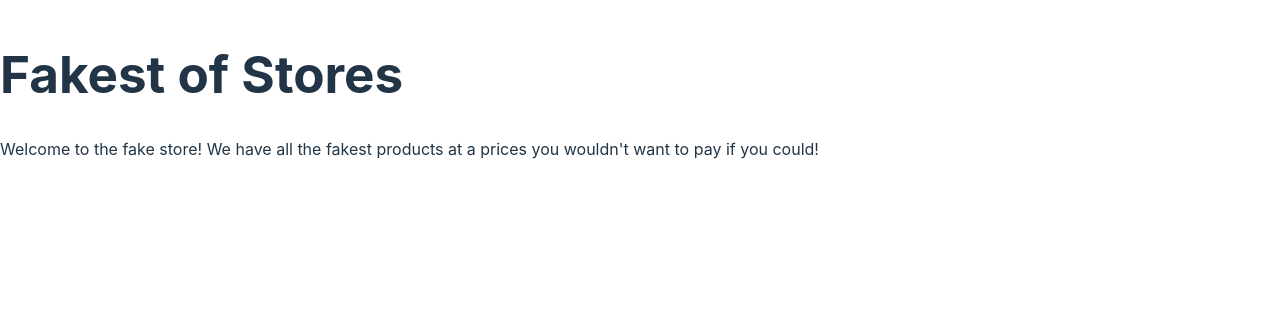
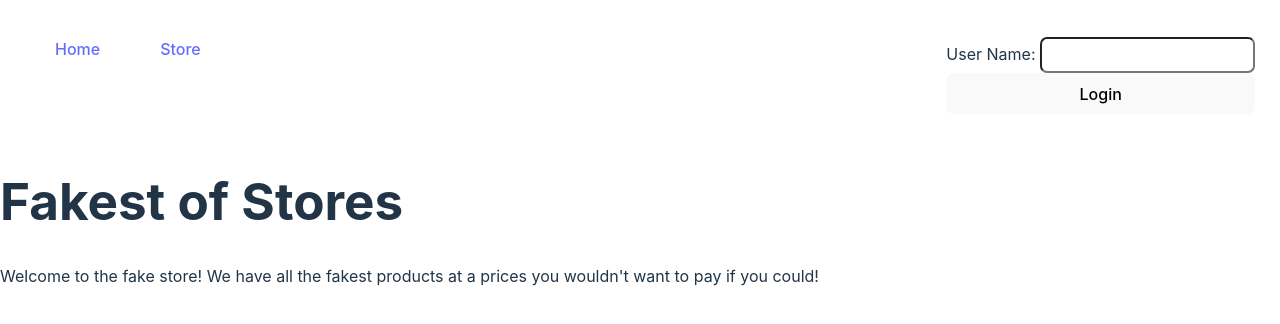
Before and after one commit to dielawn/fake_store, a React (Vite) app: page /home in a window 1280 px wide. Shown: the top 324 px of the page. Built offline with nearby package versions, Linux system fonts and the light colour scheme.

Commit message:
useContext to pass user name variable between components

```diff
--- a/src/App.jsx
+++ b/src/App.jsx
@@ -1,24 +1,16 @@
 import './App.css'
-import Home from './Home'
-import { Store } from './Store'
-import Cart from './Cart'
-import { Nav } from './Nav'
-import User from './User'
-import { useState } from 'react'
-
+import React, { useState } from 'react';
+import Router from './Router'; // Make sure to import Router
+import UserContext from './UserContext';
 
 function App() {
-  const [userName, setUserName] = useState('')
+  const [userName, setUserName] = useState('');
 
   return (
-    <>
-   <Nav userName={userName} setUserName={setUserName} />
-    {/* <Home /> */}
-    {/* <Store />
-    <Cart /> */}
-
-    </>
-  )
+    <UserContext.Provider value={{ userName, setUserName }}>
+      <Router /> {/* Router is now inside UserContext.Provider */}
+    </UserContext.Provider>
+  );
 }
 
-export default App
+export default App;
--- a/src/Home.jsx
+++ b/src/Home.jsx
@@ -1,12 +1,15 @@
+import { useContext } from 'react'
 import './Home.css'
 import { Nav } from './Nav'
+import UserContext from './UserContext'
 
 
 export default function Home() {
+  const {userName} = useContext(UserContext)
     return (
        <div>
 
-
+      <Nav userName={userName} />
         <div className='homeDiv'>
       <h1>Fakest of Stores</h1>
 
--- a/src/Nav.jsx
+++ b/src/Nav.jsx
@@ -1,12 +1,14 @@
 import { Link } from 'react-router-dom'
 import User from './User'
 import './Nav.css'
-import { useState } from 'react'
+import { useContext, useState } from 'react'
+import UserContext from './UserContext'
 
 
 
-export function Nav({userName, setUserName}) {
-
+export function Nav() {
+    const {userName} = useContext(UserContext)
+    const {setUserName} = useContext(UserContext)
     const [inputName, setInputName] = useState('')
 
 
--- a/src/Store.jsx
+++ b/src/Store.jsx
@@ -1,14 +1,15 @@
 import './Store.css'
 import axios from 'axios'
-import { useState, useEffect } from "react";
+import { useState, useEffect, useContext } from "react";
 import { Nav } from './Nav';
+import UserContext from './UserContext';
 
 
 // const todo =  `nav bar, item cards- title, qty(input), price, add to cart btn`
 
 export function Store() {
     const [inventory, setInventory] = useState([])
-    const [currentUser, setCurrentUser] = useState('')
+    const {userName} = useContext(UserContext)
     const [loading, setLoading] = useState(true)
     const [error, setError] =  useState(null)
 
@@ -57,7 +58,7 @@ export function Store() {
     return (
 
        <div>
-        <Nav />
+        <Nav userName={userName}/>
          <div className='productsDiv'>
             {inventory && inventory.map((item) => (
                 <div key={item.title.slice(0, 4) + item.id} className='itemCard'>
--- /dev/null
+++ b/src/UserContext.js
@@ -0,0 +1,5 @@
+import React from "react";
+
+const UserContext = React.createContext()
+
+export default UserContext
--- a/src/main.jsx
+++ b/src/main.jsx
@@ -1,12 +1,10 @@
 import './index.css'
 import React from "react";
 import ReactDOM from "react-dom/client";
-import Router from "./Router";
-
-
+import App from "./App"; // Import App instead of Router
 
 ReactDOM.createRoot(document.getElementById("root")).render(
   <React.StrictMode>
-    <Router />
+    <App /> {/* Use App here */}
   </React.StrictMode>
 );
```
Also changed, not shown: src/Router.jsx (+4 -11 lines).
